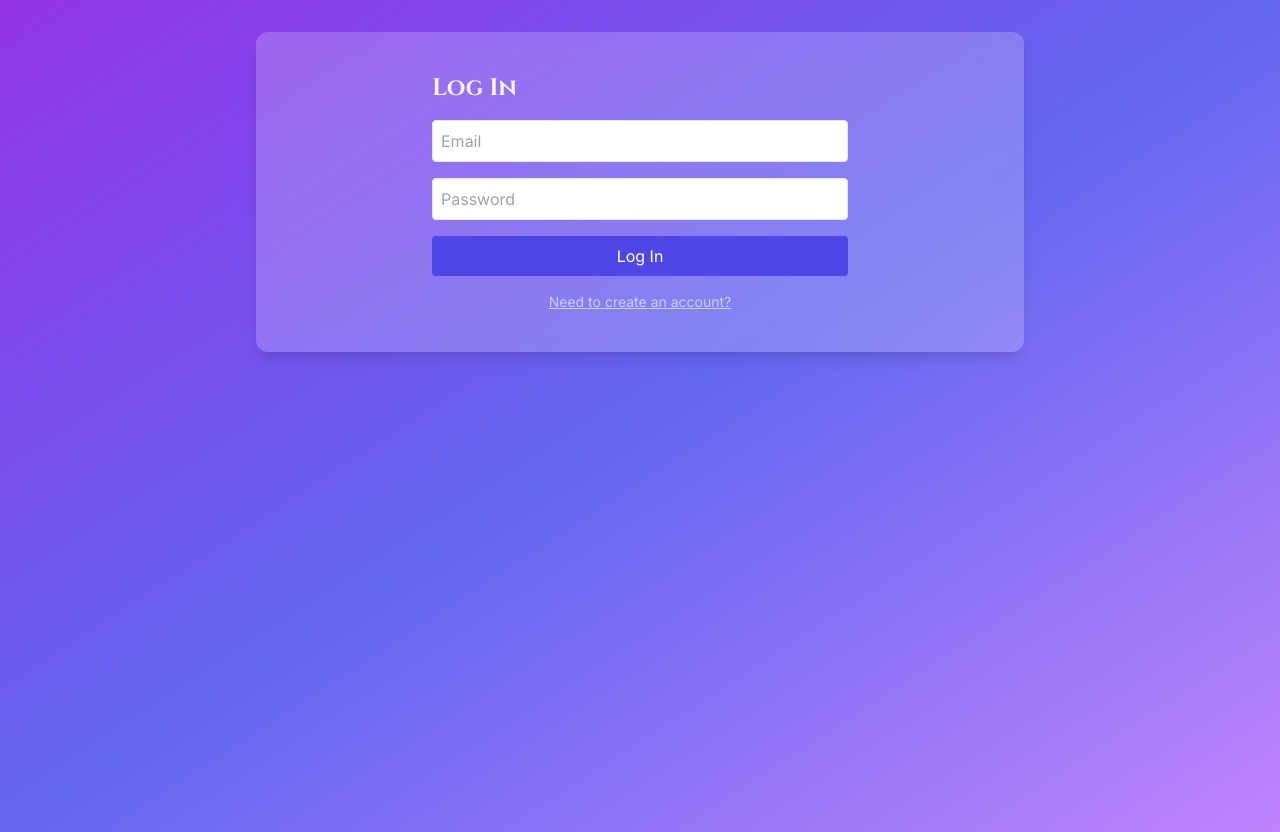
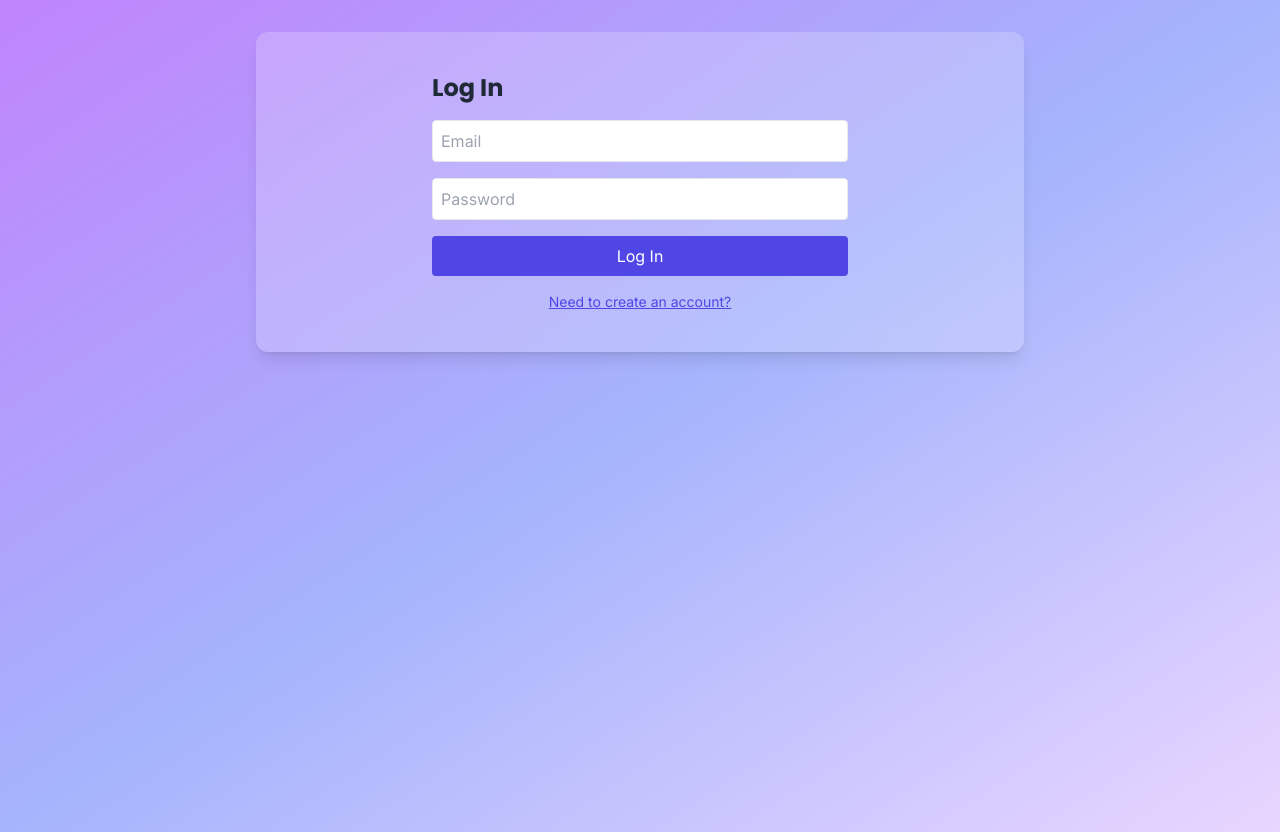
Before and after one commit to tylerfryatt/Auralynk2, a React (Vite) app: page /login in a window 1280 px wide. Built offline with nearby package versions, Linux system fonts and the light colour scheme.

Commit message:
Refine typography and readability

```diff
--- a/index.html
+++ b/index.html
@@ -6,7 +6,7 @@
     <link rel="preconnect" href="https://fonts.googleapis.com" />
     <link rel="preconnect" href="https://fonts.gstatic.com" crossorigin />
     <link
-      href="https://fonts.googleapis.com/css2?family=Cinzel:wght@400;700&family=Inter:wght@400;700&display=swap"
+      href="https://fonts.googleapis.com/css2?family=Inter:wght@400;700&family=Poppins:wght@400;700&display=swap"
       rel="stylesheet"
     />
     <title>Auralynk</title>
--- a/src/AuthPage.jsx
+++ b/src/AuthPage.jsx
@@ -63,7 +63,7 @@ export default function AuthPage() {
   };
 
   return (
-    <div className="p-4 max-w-md mx-auto space-y-4">
+    <div className="p-4 max-w-md mx-auto space-y-4 text-gray-800">
       <h1 className="text-2xl font-display font-bold">
         {isNewUser ? "Sign Up" : "Log In"}
       </h1>
@@ -100,7 +100,7 @@ export default function AuthPage() {
         <button
           type="button"
           onClick={() => setIsNewUser(!isNewUser)}
-          className="text-sm underline text-indigo-200"
+          className="text-sm underline text-indigo-600"
         >
           {isNewUser ? "Already have an account?" : "Need to create an account?"}
         </button>
--- a/src/index.css
+++ b/src/index.css
@@ -4,7 +4,7 @@
 
 @layer base {
   body {
-    @apply bg-gradient-to-br from-purple-600 via-indigo-500 to-purple-400 text-gray-100 font-sans min-h-screen;
+    @apply bg-gradient-to-br from-purple-400 via-indigo-300 to-purple-200 text-gray-800 font-sans min-h-screen;
   }
 }
 
@@ -19,7 +19,7 @@
     @apply bg-purple-600 text-white px-4 py-2 rounded hover:bg-purple-700 transition;
   }
   .slots-container {
-    @apply bg-white bg-opacity-70 p-2 rounded;
+    @apply bg-white bg-opacity-80 p-2 rounded;
   }
   .modal-overlay {
     @apply fixed inset-0 bg-black bg-opacity-50 flex items-center justify-center z-50;
--- a/tailwind.config.js
+++ b/tailwind.config.js
@@ -4,7 +4,7 @@ module.exports = {
     extend: {
       fontFamily: {
         sans: ["Inter", "sans-serif"],
-        display: ["Cinzel", "serif"],
+        display: ["Poppins", "sans-serif"],
       },
     },
   },
```
